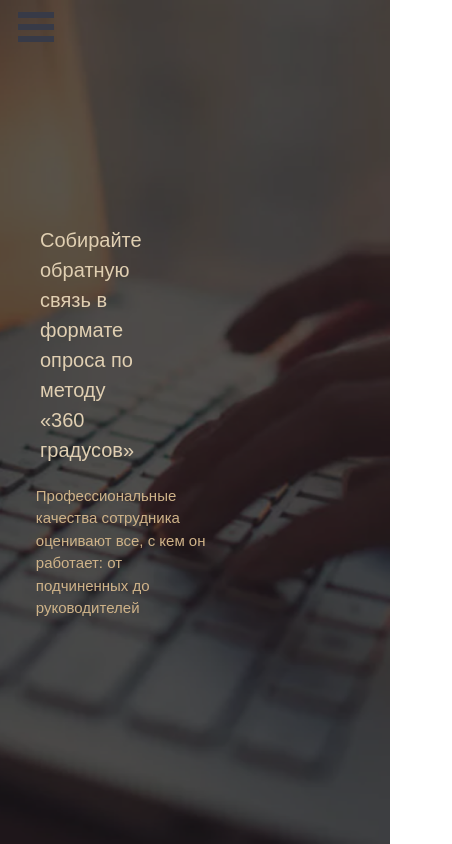
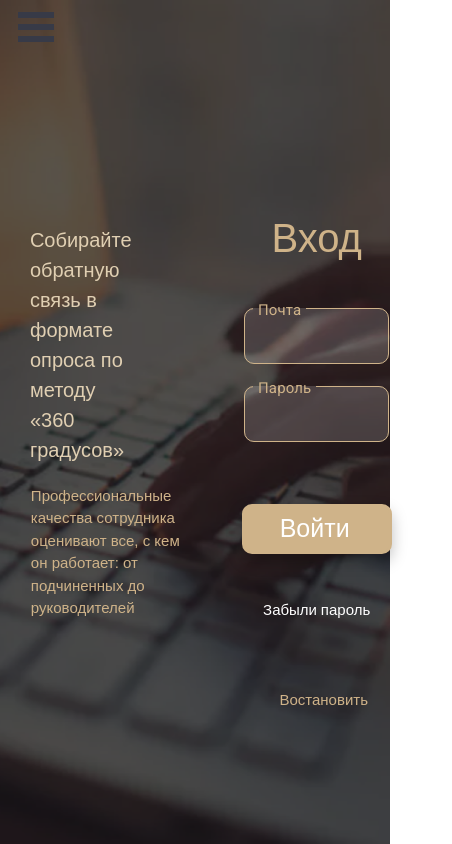
Before and after one commit to appraisers/frontend, a React (Create React App) app: page / in a window 390 px wide. Shown: the whole page, 452 px wide, since content can reach past the window. Built offline with nearby package versions, Linux system fonts and the light colour scheme.

Commit message:
Added login form to HomePage

```diff
--- a/src/Pages/HomePage/HomePage.scss
+++ b/src/Pages/HomePage/HomePage.scss
@@ -17,11 +17,6 @@
   align-items: center;
   justify-content: center;
   flex-direction: column;
-}
-
-.wrapper-right {
-  background-color: #e5f8ff;
-  align-items: center;
 }
 
 .lottie-shadow {
@@ -52,46 +47,63 @@
   color: #CFB389;
 }
 
-.button {
-  display: inline-block;
-  border-radius: 12px;
-  background-color: #215bfd;
-  border: none;
-  color: #ffffff;
+.loginForm {
+  margin-top: 270px;
+  padding-left: 40px;
+  padding-right: 60px;
+  font-family: Montserrat, sans-serif;
+  font-style: normal;
+  font-weight: 500;
+  font-size: 50px;
+  line-height: 78px;
+  color: #CFB389;
+  margin-bottom: 30px;
   text-align: center;
-  font-size: 25px;
-  padding: 20px;
-  width: 100%;
-  transition: all 0.5s;
-  cursor: pointer;
-  margin: 5px;
-  mix-blend-mode: normal;
-  filter: drop-shadow(0px 4px 4px rgba(0, 0, 0, 0.25));
 }
 
-.button span {
-  cursor: pointer;
-  display: inline-block;
-  position: relative;
-  transition: 0.5s;
+.loginForm_ToComeIn{
+  margin-bottom: 50px;
 }
 
-.button span:after {
-  content: "\00bb";
-  position: absolute;
-  opacity: 0;
-  top: 0;
-  right: -20px;
-  transition: 0.5s;
+.main-button-helper {
+  font-size: 50px;
+  transition: 0.3s;
+  width: 400px;
+  height: 80px;
+  padding-left: 120px;
+  padding-right: auto;
+  margin-left: auto;
+  margin-right: auto;
+  border-radius: 10px;
+  margin-top: 50px;
+  margin-bottom: 5px;
 }
 
-.button:hover span {
-  padding-right: 25px;
+.main-button-helper:hover {
+  color: #cfb389;
+  background: rgba(255, 255, 255, 0.17);
 }
 
-.button:hover span:after {
-  opacity: 1;
-  right: 0;
+.input-helper .PrivateNotchedOutline-root-1 {
+  font-size: 20px;
+  background: rgba(254, 254, 254, 0.17);
+  border: 1px solid #CFB389;
+  border-radius: 10px;
+}
+
+.restore{
+  font-weight: 400;
+  font-size: 30px;
+  text-align: center;
+  color: #FFFFFF;
+  display: inline-block;
+}
+
+.link_restore{
+  color: #CFB389;
+  display: inline-block;
+  margin-left: 14px;
+  font-size: 30px;
 }
 
 @media screen and (max-width: 1750px) {
@@ -131,6 +143,18 @@
     }
   }
 }
+.main-button-helper{
+  width: 300px;
+  height: 60px;
+  font-size: 40px;
+  padding-left: 90px;
+}
+.restore{
+  font-size: 20px;
+}
+.link_restore{
+  font-size: 20px;
+}
 }
 
 @media screen and (max-width: 850px) {
@@ -151,6 +175,18 @@
       }
     }
   }
+  .main-button-helper{
+    width: 200px;
+    height: 55px;
+    font-size: 30px;
+    padding-left: 55px;
+  }
+  .restore{
+    font-size: 20px;
+  }
+  .link_restore{
+    font-size: 20px;
+  }
 }
 
 @media screen and (max-width: 670px) {
@@ -169,6 +205,22 @@
         margin-left: 10%;
       }
     }
+  }
+  .main-button-helper{
+    width: 200px;
+    height: 55px;
+    font-size: 30px;
+    padding-left: 55px;
+    margin-top: 40px;
+  }
+  .restore{
+    font-size: 15px;
+  }
+  .link_restore{
+    font-size: 15px;
+  }
+  .loginForm{
+    margin-top: 200px;
   }
 }
 
@@ -192,6 +244,26 @@
       }
     }
   }
+  .main-button-helper{
+    width: 150px;
+    height: 50px;
+    font-size: 25px;
+    padding-left: 35px;
+    margin-top: 40px;
+  }
+  .restore{
+    font-size: 15px;
+  }
+  .link_restore{
+    font-size: 15px;
+  }
+  .loginForm{
+    margin-top: 200px;
+  }
+  .loginForm_ToComeIn{
+  font-size: 40px;
+  margin-bottom: 30px;
+  }
 }
 
 @media screen and (max-width: 360px) {
--- a/src/Pages/HomePage/index.js
+++ b/src/Pages/HomePage/index.js
@@ -1,9 +1,48 @@
+import React, { useState } from 'react';
+import { useHistory } from 'react-router-dom';
+import AlertHelper from '../../Components/Alert/Alert';
 import Header from "../../Components/MainHeader";
 import BackgroundImage from "../../Components/BackgroundImage";
+import InputHelper from "../../Components/InputHelper";
+import ButtonHelper from "../../Components/ButtonHelper";
+
 
 import "./HomePage.scss";
 
 const HomePage = () => {
+  const history = useHistory();
+  const regexpEmail =
+    /^(([^<>()[\]\\.,;:\s@']+(\.[^<>()[\]\\.,;:\s@']+)*)|('.+'))@((\[[0-9]{1,3}\.[0-9]{1,3}\.[0-9]{1,3}\.[0-9]{1,3}\])|(([a-zA-Z\-0-9]+\.)+[a-zA-Z]{2,}))$/;
+    const RegexPassword = /(\w|@)+/;
+  const [email, setEmail] = useState('');
+  const [openError, setError] = useState(false);
+  const [errorText, setErrorText] = useState(false);
+  const [alert, setAlert] = useState('');
+  const [password, setPassword] = useState('');
+
+  const checkEmail = (e) => {
+    if (!email.match(regexpEmail)) {
+      setAlert('error');
+      setErrorText(`Пример: jsmith@example.com`);
+      setError(true);
+    } else {
+      setAlert('success');
+      setErrorText(`Корректый E-mail`);
+      setError(true);
+    }
+  };
+  const checkPassword = () => {
+    if (!password.match(RegexPassword)) {
+      setAlert('error');
+      setErrorText(`Пароль может содержать буквы, цифры и @`);
+      setError(true);
+    } else {
+      setAlert('success');
+      setErrorText(`Корректый пароль`);
+      setError(true);
+    }
+  };
+
   return (
 
     <>
@@ -18,6 +57,53 @@ const HomePage = () => {
              Профессиональные качества сотрудника оценивают все, с кем он работает: от подчиненных до руководителей
           </p>
         </div>
+         <div className="wrapper-Right">
+          <form className = "loginForm">
+            <p className="loginForm_ToComeIn">Вход</p>
+          <InputHelper
+            label="Почта"
+            type="email"
+            className="input-helper"
+            variant="outlined"
+            value={email}
+            onChange={(e) => setEmail(e.target.value)}
+            onBlur={() => checkEmail()}
+
+          />
+          <InputHelper
+            label="Пароль"
+            type="password"
+            className="input-helper"
+            variant="outlined"
+            value={password}
+            onChange={(e) => setPassword(e.target.value)}
+            onBlur={checkPassword}
+          />
+
+
+          <ButtonHelper
+            onClick={() => history.push('/forgot_password_2')}
+            disabled={openError}
+            className="main-button-helper"
+          >
+           <p class="entrance">Войти</p>
+          </ButtonHelper>
+          <p class ="restore">Забыли пароль</p>
+          {/* <NavLink to="#" activeClassName="link_restore">
+               Востановить
+               </NavLink> */}
+              {/* Не получилось сделать "Восстановить" в формате ссылки, поэтому пока просто текст" */}
+              <p class="link_restore"> Востановить</p>
+
+          <AlertHelper
+            isOpen={openError}
+            text={errorText}
+            alertColor={alert}
+            onClose={setError}
+          />
+
+          </form>
+        </div>
       </div>
     </>
   );
```
